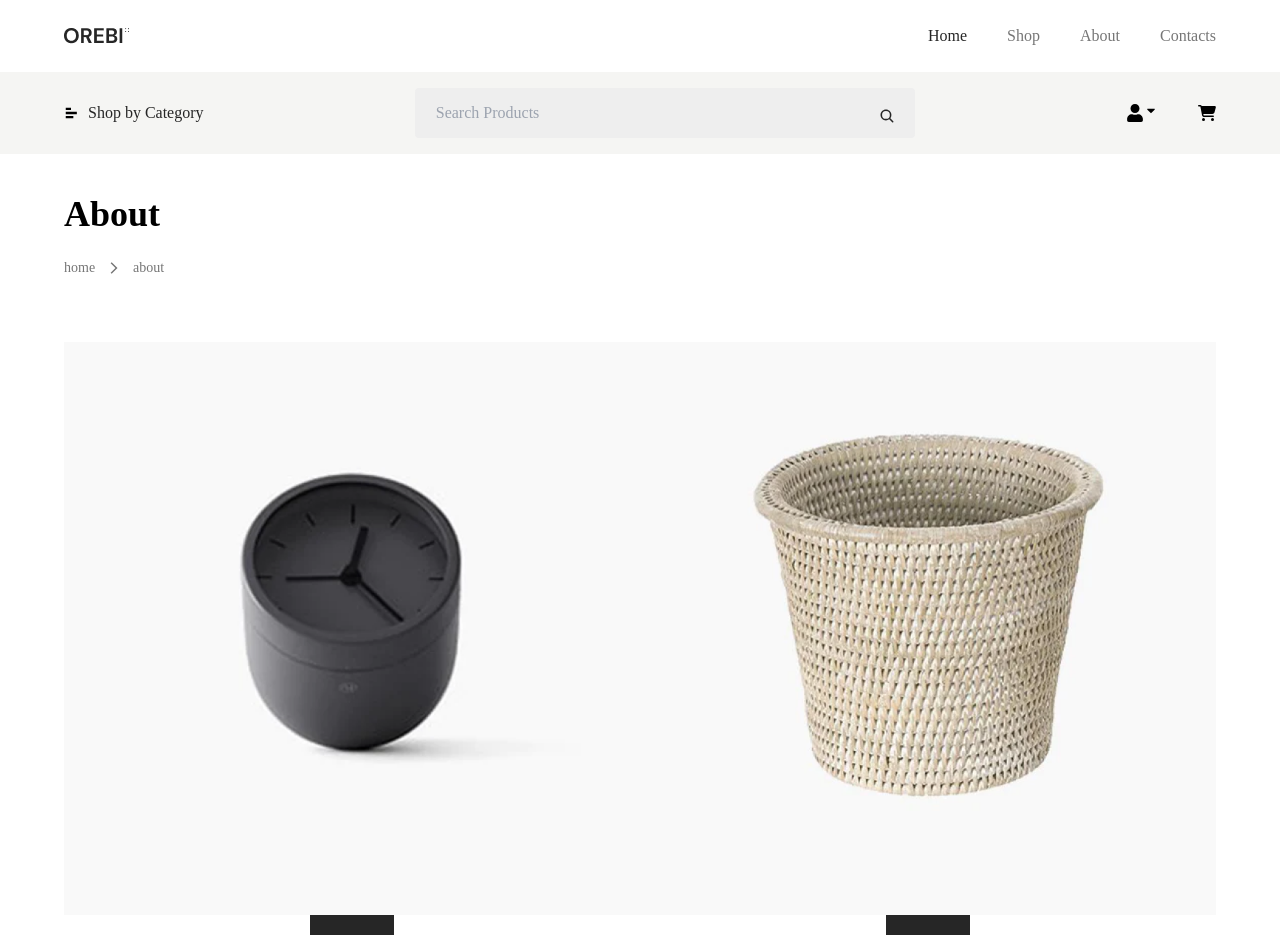
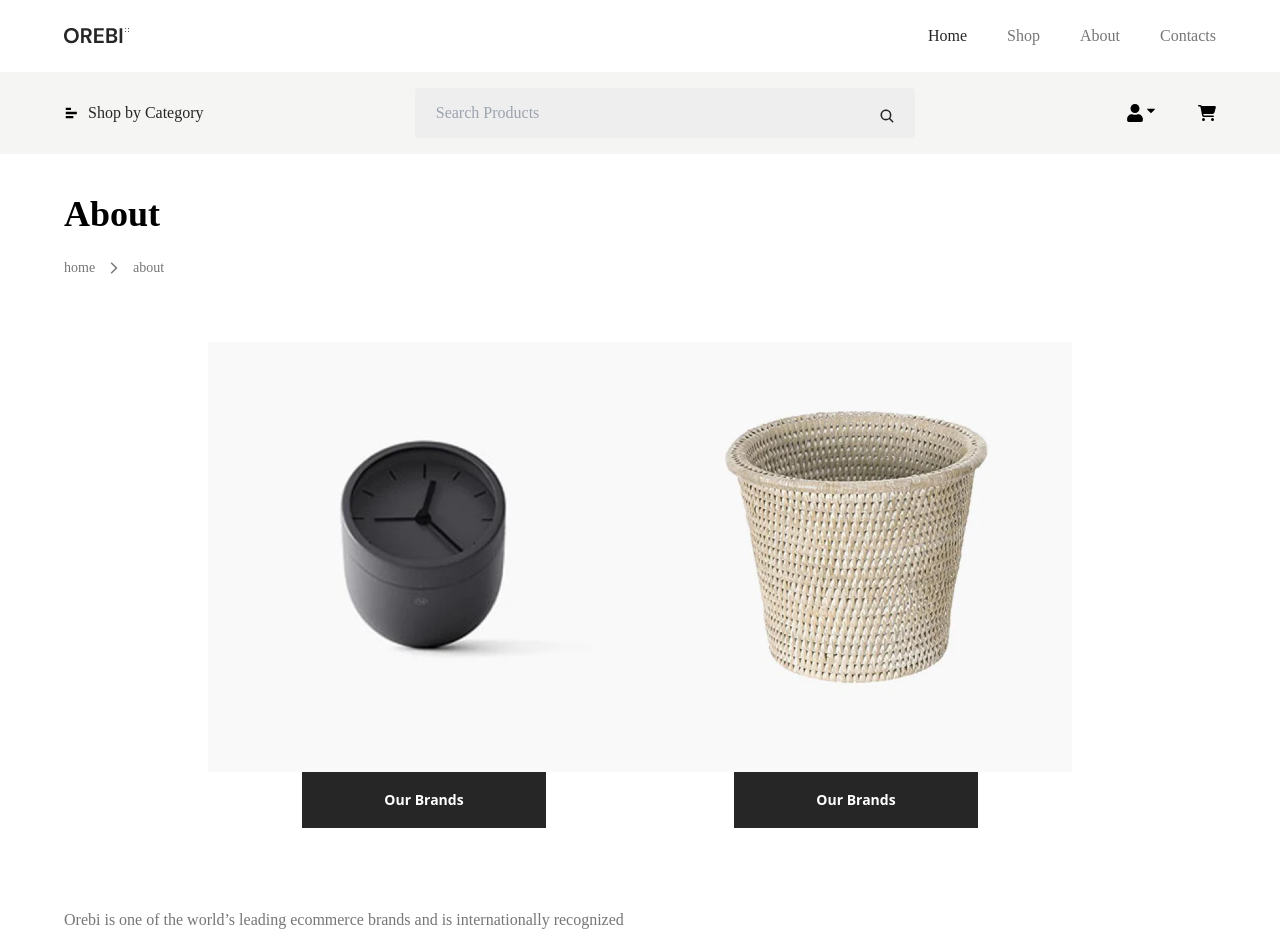
Before and after one commit to tuhinAhammed/Orebi-Ecommerce-forntend, a React app: page /about in a window 1280 px wide. Shown: the top 935 px of the page. Built offline with nearby package versions, Linux system fonts and the light colour scheme; the HTML template or start-up script is replaced by a standard one.

Commit message:
last Day

```diff
--- a/src/components/pages/About.jsx
+++ b/src/components/pages/About.jsx
@@ -11,15 +11,15 @@ const About = () => {
     return (
         <div>
             <Container>
-                <BreadCrums className="py-10 " />
-                <Flex className="productImage flex-wrap pb-14 justify-center">
+                <BreadCrums className="py-10" />
+                <Flex className="productImage w-3/4 flex-wrap pb-14 justify-center place-content-center mx-auto">
                     <div className="card text-center w-1/2">
-                        <img src={about1} className="" alt="" />
-                        <Button text="Our Brands" className="bg-primary text-tertiary" />
+                        <img src={about1} className="w-full" alt="" />
+                        <Button text="Our Brands" className="px-20 bg-primary text-tertiary" />
                     </div>
                     <div className="card text-center w-1/2">
-                        <img src={about2} className="" alt="" />
-                        <Button text="Our Brands" className="bg-primary text-tertiary" />
+                        <img src={about2} className="w-full" alt="" />
+                        <Button text="Our Brands" className="px-20 bg-primary text-tertiary" />
                     </div>
                 </Flex>
                 <p className="py-6 text-secondary light font-dmSans w-1/2">Orebi is one of the world’s leading ecommerce brands and is internationally recognized for celebrating the essence of classic Worldwide cool looking style.</p>
--- a/src/components/pages/ProductInside.jsx
+++ b/src/components/pages/ProductInside.jsx
@@ -24,7 +24,7 @@ const ProductInside = () => {
             <div className="product w-full">
                 <Container>
                     <BreadCrums className="py-10 " />
-                    <Flex className="productImage flex-wrap pb-14 ">
+                    <Flex className="productImage flex-wrap pb-14 w-3/4 m-auto">
                         <img src={image1} className="w-1/2" alt="" />
                         <img src={image2} className="w-1/2" alt="" />
                         <img src={image3} className="w-1/2" alt="" />
```
